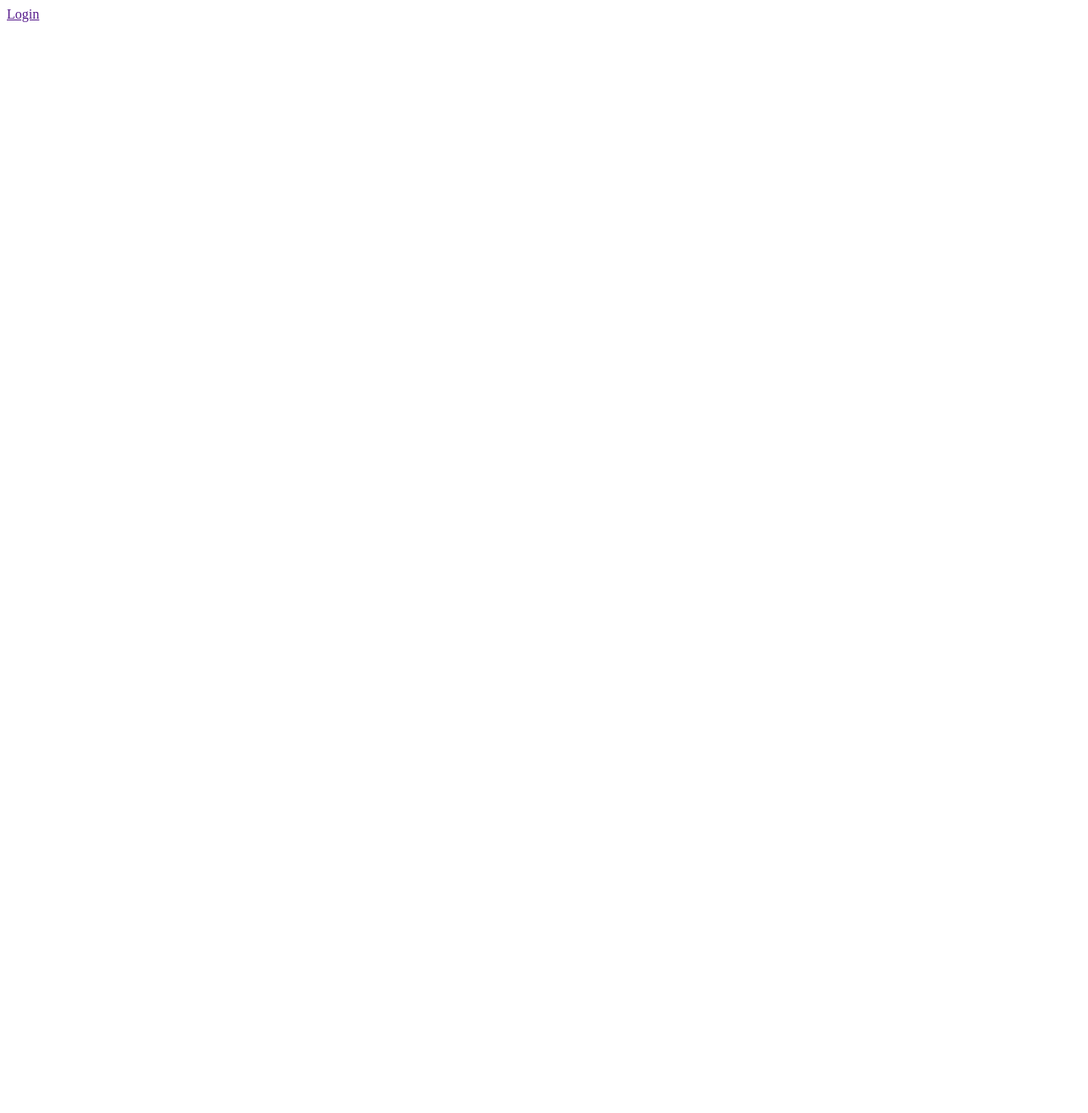
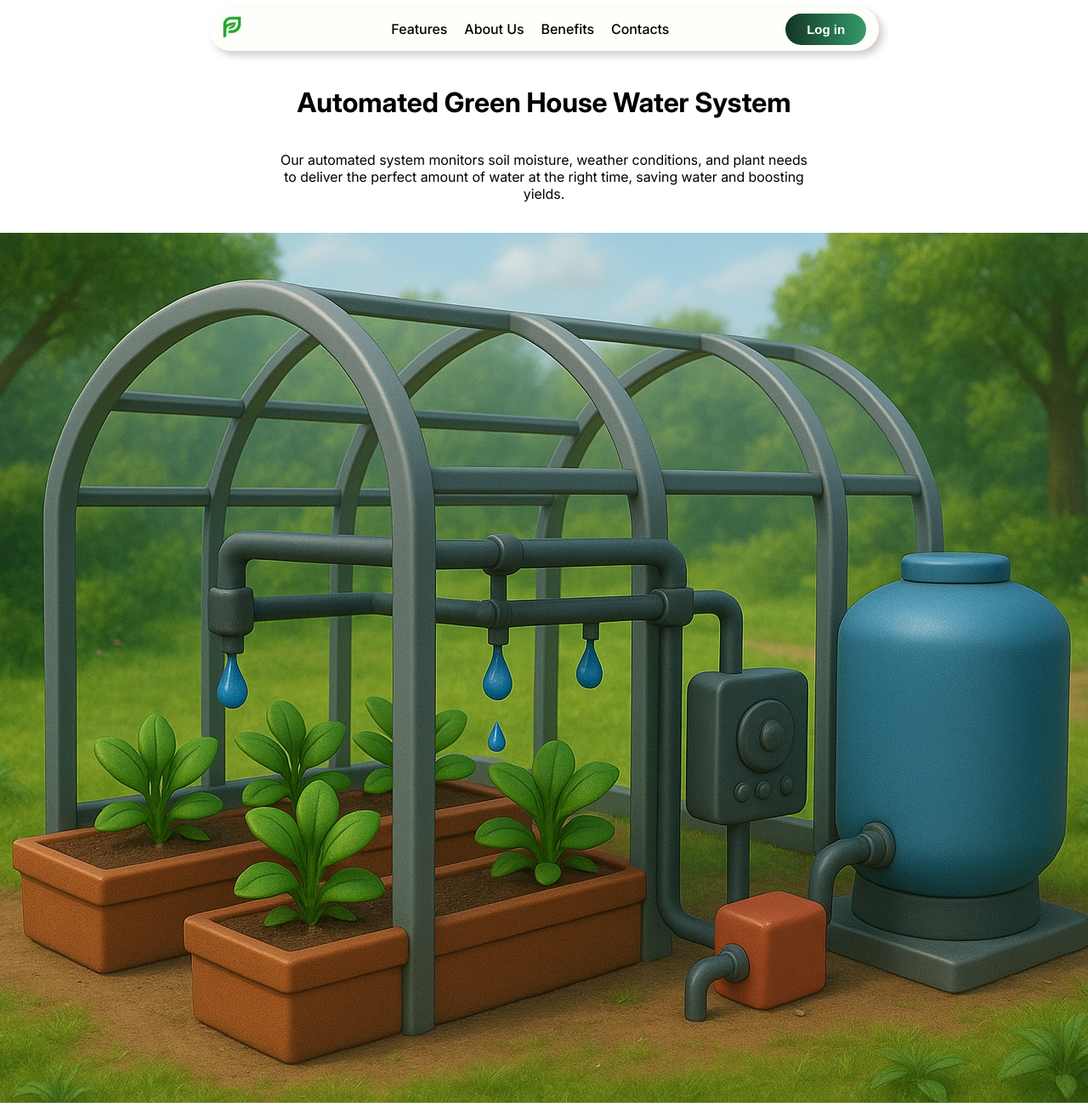
Before and after one commit to maverickbarrientos/mini-capstone-Y2S1, a Flask app: page / in a window 1280 px wide; the page is wider, and only the part inside the window is pictured. Before the commit the part shown is almost empty. Shown: that part at 85% size. Before the commit the page ends 26 px from the top of that part, so only its background shows below. Run offline with Flask 3, Linux system fonts and the light colour scheme.

Commit message:
developing user interface

```diff
--- a/models/user_models/greenhouse_model.py
+++ b/models/user_models/greenhouse_model.py
@@ -120,7 +120,7 @@ def pins_to_water(user_id):
 def update_watered_plant(plant_id, sensor_pin):
     try:
         sql = """
-            UPDATE user_plants SET last_watered = NOW(), watering_status = watered WHERE plant_id = %s AND sensor_pin = %s;
+            UPDATE user_plants SET last_watered = NOW(), watering_status = 'completed' WHERE plant_id = %s AND sensor_pin = %s;
         """
         cursor.execute(sql, (plant_id, sensor_pin))
         connection.commit()
--- /dev/null
+++ b/static/css/components.css
@@ -0,0 +1,53 @@
+@font-face {
+    font-family: Inter;
+    src: url('/static/fonts/Inter-VariableFont_opsz\,wght.ttf');
+}
+
+header {
+    width: 100%;
+    display: flex;
+    align-items: center;
+    justify-content: center;
+}
+
+header nav {
+    font-family: Inter;
+    display: flex;
+    justify-content: space-between;
+    width: 60%;
+    background-color: #FEFEFA;
+    align-items: center;
+    padding: 0px 15px;
+    border-radius: 50px;
+    box-shadow: 5px 5px 10px rgba(0, 0, 0, 0.2);
+}
+
+.logo {
+    width: 3%;
+}
+
+#logo {
+    width: 100%;
+}
+
+ul {
+    display: flex;
+    list-style-type: none;
+    gap: 20px;
+}
+
+ul li a {
+    text-decoration: none;
+    color: black;
+    font-weight: 500;
+}
+
+.login-btn a button {
+    border-radius: 60px;
+    border: none;
+    padding: 10px 25px;
+    font-size: 15px;
+    font-weight: 600;
+    background-image: linear-gradient(to right, #123524, #359B69);
+    color: white;
+}
--- /dev/null
+++ b/static/css/index.css
@@ -0,0 +1,35 @@
+@font-face {
+    font-family: Inter;
+    src: url('/static/fonts/Inter-VariableFont_opsz\,wght.ttf');
+}
+
+body {
+    margin: none;
+    padding: none;
+}
+
+.main-content {
+    display: flex;
+    flex-direction: column;
+    justify-content: center;
+    align-items: center;
+}
+
+.title {
+    margin: 20px;
+    text-align: center;
+    display: flex;
+    flex-direction: column;
+    justify-content: center;
+    width: 50%;
+}
+
+.title h1 {
+    font-family: Inter;
+    font-weight: 700;
+}
+
+.title p {
+    font-family: Inter;
+    font-weight: 400;
+}
--- a/templates/header.html
+++ b/templates/header.html
@@ -1,13 +1,26 @@
-<div>
+<link rel="stylesheet" href="{{url_for('static', filename='css/components.css')}}">
 
-    <nav>
+{% block header %}
 
-        <div class="image">
-            <img src="{{ url_for('static', filename='images/logo.png') }}" alt="Logo" width="100" height="100">
-        </div>
+    <header>
+        <nav>
+            <div class="logo">
+                <img src="{{url_for('static', filename='assets/logos/plant_logo.png')}}" alt="Plant Pulse logo" id="logo">
+            </div>
 
+            <ul>
+                <li><a href="#">Features</a></li>
+                <li><a href="#">About Us</a></li>
+                <li><a href="#">Benefits</a></li>
+                <li><a href="#">Contacts</a></li>
+            </ul>
 
+            <div class="login-btn">
+                <a href="{{url_for('main.login')}}">
+                    <button>Log in</button>
+                </a>
+            </div>
+        </nav>
+    </header>
 
-    </nav>
-
-</div>
+{% endblock %}
--- a/templates/index.html
+++ b/templates/index.html
@@ -4,12 +4,29 @@
     <meta charset="UTF-8">
     <meta name="viewport" content="width=device-width, initial-scale=1.0">
     <title>Plant Pulse</title>
+    <link rel="stylesheet" href="{{url_for('static', filename='css/index.css')}}">
 </head>
 <body>
 
-    <a href="{{login}}">
-        Login
-    </a>
+    <main>
+
+        {% include 'header.html' %}
+
+        <div class="main-content">
+            <div class="title">
+                <h1>
+                    Automated Green House Water System
+                </h1>
+                <p>
+                    Our automated system monitors soil moisture, weather conditions, and plant needs to deliver the perfect amount of water at the right time, saving water and boosting yields.
+                </p>
+            </div>
+
+            <div class="img-container">
+                <img src="{{url_for('static', filename='assets/Home Assets/ChatGPT Image Oct 1, 2025, 01_10_00 PM.png')}}" alt="Photo" id="image">
+            </div>
+        </div>
+    </main>
 
 </body>
 </html>
```
Also changed, not shown: static/assets/Home Assets/9 Best Plants To Grow Under Tomatoes - Companion Planting.jfif (added), static/assets/Home Assets/Basil.jfif (added), static/assets/Home Assets/ChatGPT Image Oct 1, 2025, 01_10_00 PM.png (added), static/assets/Home Assets/ChatGPT Image Sep 29, 2025, 05_33_31 PM.png (added), static/assets/Home Assets/ChatGPT_Image_Sep_29__2025__04_55_15_PM-removebg-preview.png (added), static/assets/Home Assets/ChatGPT_Image_Sep_29__2025__04_57_13_PM-removebg-preview.png (added), static/assets/Home Assets/Sansevieria trifasciata _Laurentii_.jfif (added), static/assets/Home Assets/_Violet Profusion_ - Perennial Salvia - Salvia nemorosa.jfif (added), 2 other files.
